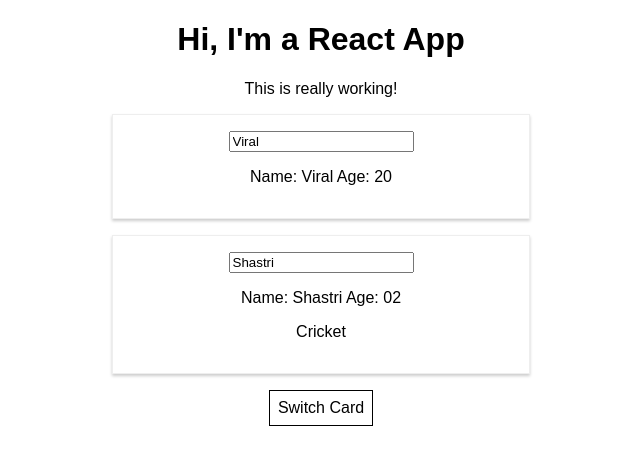
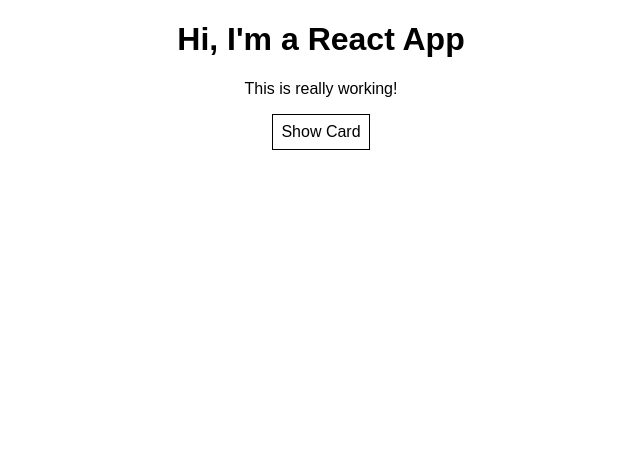
Before and after one commit to darkov19/React-Excercise, a React (Create React App) app: page / in a window 1280 px wide. Shown: the top 464 px of the page, without its empty margins (319-959 px from the left). Built offline with nearby package versions, Linux system fonts and the light colour scheme.

Commit message:
Execrcise 2 End

```diff
--- a/src/App.js
+++ b/src/App.js
@@ -6,53 +6,71 @@ class App extends Component {
     state = {
         persons: [
             {
+                id: 1,
                 name: "Viral",
                 age: "20",
             },
             {
+                id: 2,
                 name: "Shastri",
-                age: "02",
+                age: "20",
+            },
+            {
+                id: 3,
+                name: "Manish",
+                age: "50",
             },
         ],
         otherState: "Cricket",
+        showPersons: false,
     };
 
-    switchNameHandler = newName => {
-        // console.log('Was clicked!');
-        // DON'T DO THIS: this.state.persons[0].name = 'Maximilian';
+    // switchNameHandler = newName => {
+    //     // console.log('Was clicked!');
+    //     // DON'T DO THIS: this.state.persons[0].name = 'Maximilian';
+    //     this.setState({
+    //         persons: [
+    //             {
+    //                 name: this.state.persons[1].name,
+    //                 age: this.state.persons[1].age,
+    //             },
+    //             {
+    //                 name: this.state.persons[0].name,
+    //                 age: this.state.persons[0].age,
+    //             },
+    //         ],
+    //     });
+    // };
+
+    deletePerson = index => {
+        // const persons = this.state.persons.slice();
+        const persons = [...this.state.persons];
+        persons.splice(index, 1);
+        this.setState({ persons: persons });
+    };
+
+    personToggler = () => {
+        const doesShow = this.state.showPersons;
         this.setState({
-            persons: [
-                {
-                    name: this.state.persons[1].name,
-                    age: this.state.persons[1].age,
-                },
-                {
-                    name: this.state.persons[0].name,
-                    age: this.state.persons[0].age,
-                },
-            ],
+            showPersons: !doesShow,
         });
     };
+    // switchChildHandler = newHobbie => {
+    //     this.setState({
+    //         otherState: newHobbie,
+    //     });
+    // };
 
-    switchChildHandler = newHobbie => {
-        this.setState({
-            otherState: newHobbie,
+    switchNameHandler = (event, id) => {
+        const personIndex = this.state.persons.findIndex(p => {
+            return p.id === id;
         });
-    };
-
-    printName = event => {
-        this.setState({
-            persons: [
-                {
-                    name: event.target.value,
-                    age: "20",
-                },
-                {
-                    name: this.state.persons[1].name,
-                    age: "02",
-                },
-            ],
-        });
+        const person = { ...this.state.persons[personIndex] };
+        //const person = Object.assign({}, this.state.persons[personIndex]);
+        person.name = event.target.value;
+        const persons = [...this.state.persons];
+        persons[personIndex] = person;
+        this.setState({ persons: persons });
     };
 
     render() {
@@ -64,12 +82,25 @@ class App extends Component {
             cursor: "pointer",
         };
 
+        let persons = null;
+
+        if (this.state.showPersons) {
+            persons = (
+                <div>
+                    {this.state.persons.map((person, index) => {
                         return (
-            <div className="App">
-                <h1>Hi, I'm a React App</h1>
-                <p>This is really working!</p>
-
                             <Person
+                                click={() => this.deletePerson(index)}
+                                name={person.name}
+                                age={person.age}
+                                key={person.id}
+                                changed={event => {
+                                    this.switchNameHandler(event, person.id);
+                                }}
+                            />
+                        );
+                    })}
+                    {/* <Person
                         name={this.state.persons[0].name}
                         age={this.state.persons[0].age}
                         changed={this.printName}
@@ -80,13 +111,18 @@ class App extends Component {
                         click={this.switchChildHandler.bind(this, "Tennis")}
                     >
                         {this.state.otherState}
-                </Person>
+                    </Person> */}
+                </div>
+            );
+        }
 
-                <button
-                    style={style}
-                    onClick={() => this.switchNameHandler("Shastri")}
-                >
-                    Switch Card
+        return (
+            <div className="App">
+                <h1>Hi, I'm a React App</h1>
+                <p>This is really working!</p>
+                {persons}
+                <button style={style} onClick={this.personToggler}>
+                    Show Card
                 </button>
             </div>
             //  --- JSX TO JS COMPLIED CODE ---
--- a/src/Person/Person.js
+++ b/src/Person/Person.js
@@ -1,14 +1,13 @@
 import React from "react";
 import "./Person.css";
-
 const person = props => {
     return (
         <div className="Person">
-            <input onChange={props.changed} value={props.name} />
-            <p>
+            <input type="text" onChange={props.changed} value={props.name} />
+            <p onClick={props.click}>
                 Name: {props.name} Age: {props.age}
             </p>
-            <p onClick={props.click}>{props.children}</p>
+            {/* <p onClick={props.click}>{props.children}</p> */}
         </div>
     );
 };
```
Lines whose indentation alone changed are shown as unchanged.
